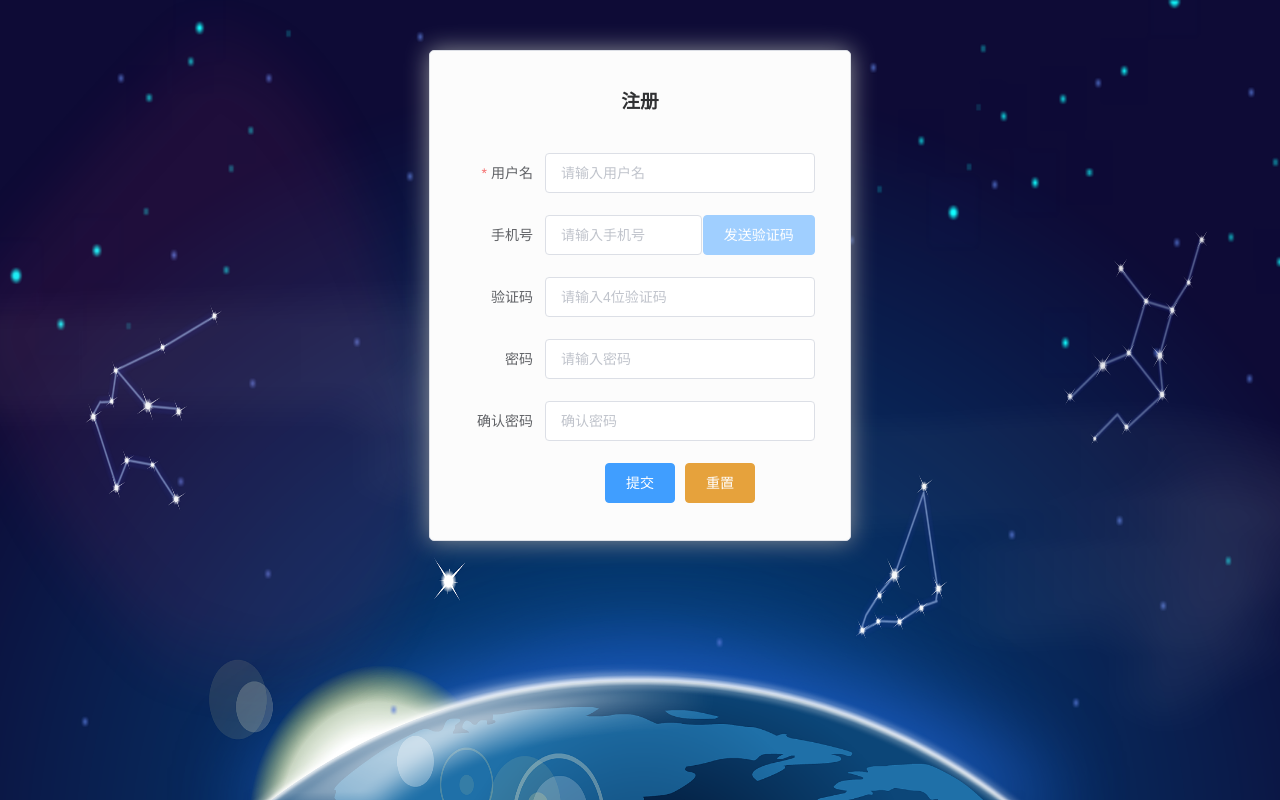
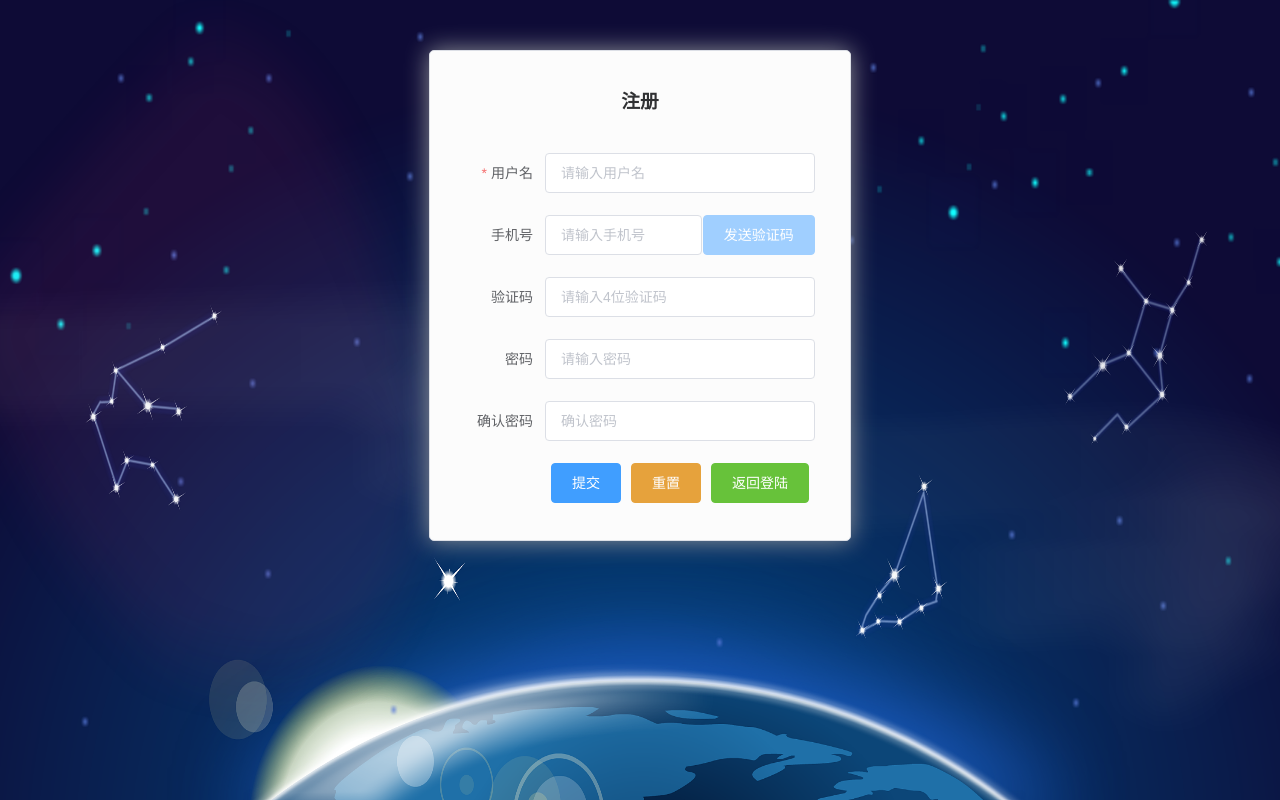
Before and after one commit to liushun-ing/paper_creator_foreground, a Vue app: page /add/register in a window 1280 px wide. Built offline with nearby package versions, Linux system fonts and the light colour scheme.

Commit message:
注册添加按钮

```diff
--- a/src/components/add/Register.vue
+++ b/src/components/add/Register.vue
@@ -1,7 +1,7 @@
 <!--
  * @Author: your name
  * @Date: 2021-09-11 15:40:16
- * @LastEditTime: 2021-10-04 23:36:08
+ * @LastEditTime: 2021-10-05 20:16:22
  * @LastEditors: Please set LastEditors
  * @Description: In User Settings Edit
  * @FilePath: \VSWorkSpace\myblock\src\components\add\AddUser.vue
@@ -31,6 +31,7 @@
             <el-form-item>
                 <el-button type="primary" @click="submitForm('ruleForm')">提交</el-button>
                 <el-button type="warning" @click="resetForm('ruleForm')">重置</el-button>
+                <el-button type="success" @click="toLogin()">返回登陆</el-button>
             </el-form-item>
         </el-form>
     </div>
@@ -155,6 +156,10 @@ export default {
         ).then((response)=>{
           if(response.data.code === 20000) {
             _this.ruleForm.trueCode = response.data.data.verify;
+            _this.$message({
+              message: '验证码发送成功，请注意查收',
+              type: 'error'
+            });
           } else {
             _this.$message({
               message: response.data.message,
@@ -162,6 +167,9 @@ export default {
             });
           }
         })
+      },
+      toLogin() {
+        this.$router.push("/login");
       }
     }
 }
--- a/src/components/question/Question.vue
+++ b/src/components/question/Question.vue
@@ -1,7 +1,7 @@
 <!--
  * @Author: your name
  * @Date: 2021-09-29 10:08:58
- * @LastEditTime: 2021-10-04 23:59:10
+ * @LastEditTime: 2021-10-05 20:49:38
  * @LastEditors: Please set LastEditors
  * @Description: In User Settings Edit
  * @FilePath: \VSWorkSpace\paper_creator\src\components\question\Question.vue
@@ -112,6 +112,7 @@ export default {
     },
     methods: {
       getPaper(formName) {
+        console.log("获得试卷");
         for (let i = 1; i <= 30; i++) {
           document.getElementById('b' + i).style.color = "#000000";
 
@@ -133,10 +134,13 @@ export default {
               }
               document.getElementById("b" + i).disabled = _this.isDisabled[i - 1];
             }
+            console.log("运行到发送get处了");
             var url = "http://localhost:8081/question/" + _this.type + "/" + _this.questionForm.number;
             _this.axios.get(url
             ).then((response)=>{
+              console("等待");
               if(response.data.code === 20000) {
+                console.log("获得试卷请求返回了");
                 _this.questions = response.data.data.questions;
                 _this.answerA = response.data.data.answerA;
                 _this.answerB = response.data.data.answerB;
```
